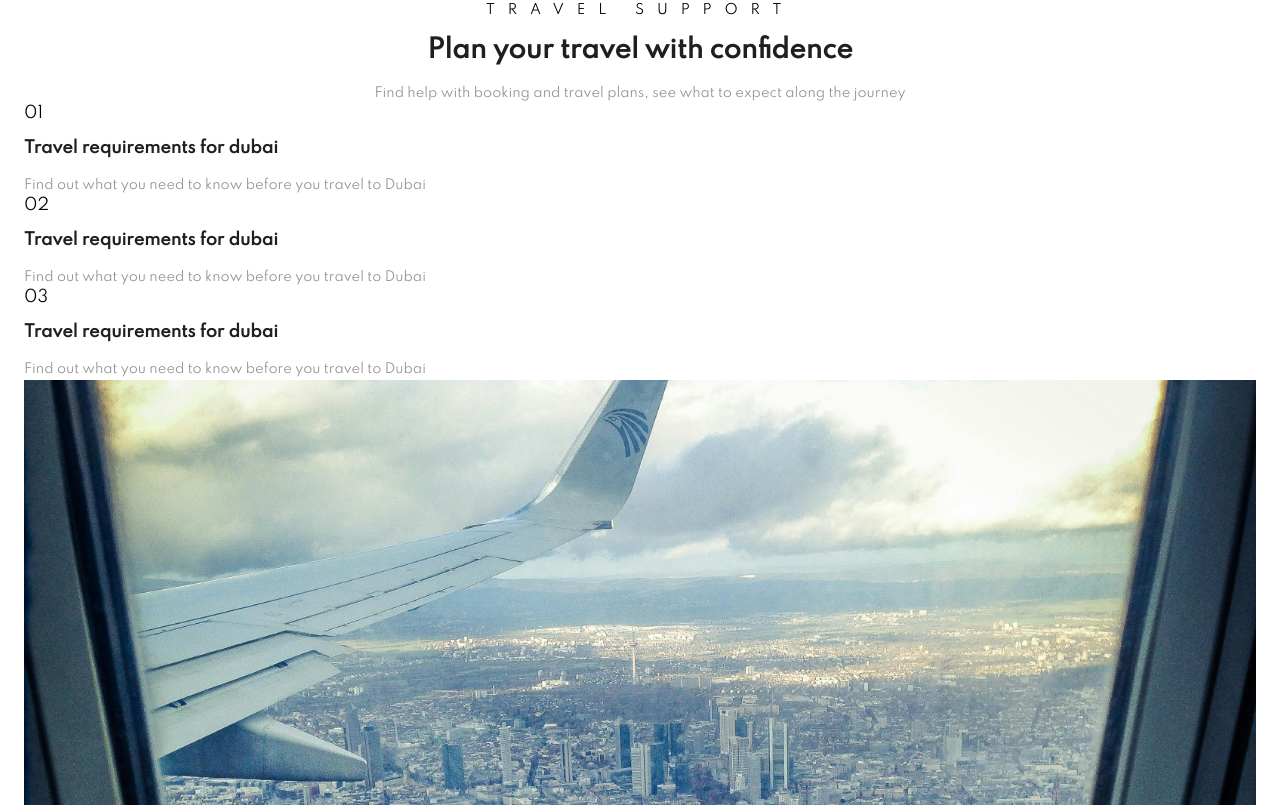
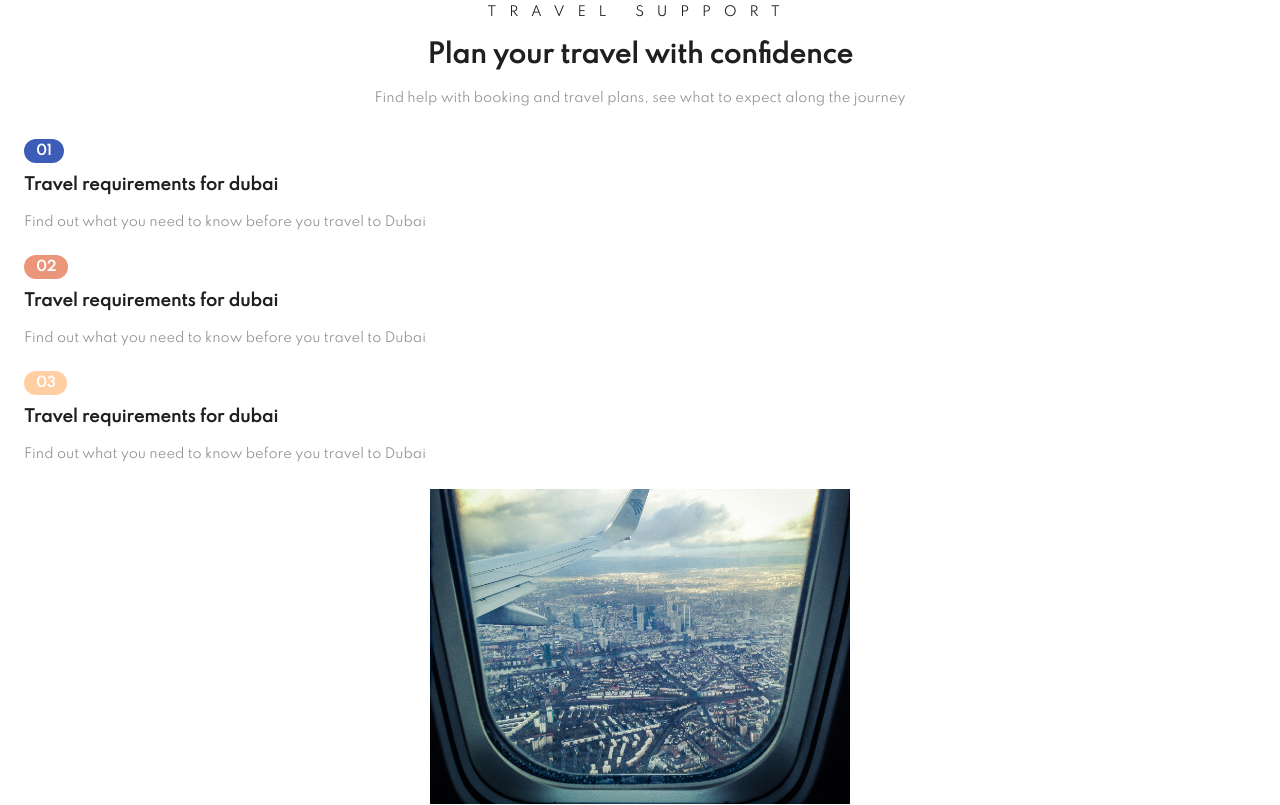
Before and after one commit to tamayo2/Flight-ReactJS, a React (Vite) app: page / in a window 1280 px wide. Shown: the part 1615-2420 px from the top of the page. Built offline with nearby package versions, Linux system fonts and the light colour scheme; a web font is replaced by a local one.

Commit message:
Renovacion estilos

```diff
--- a/src/Components/Support/Support.jsx
+++ b/src/Components/Support/Support.jsx
@@ -22,13 +22,13 @@ const Support = () => {
                         </div>
 
                         <div className="singleInfo">
-                            <span className="number">02</span>
+                            <span className="number colorOne">02</span>
                             <h4>Travel requirements for dubai</h4>
                             <p>Find out what you need to know before you travel to Dubai</p>
                         </div>
 
                         <div className="singleInfo">
-                            <span className="number">03</span>
+                            <span className="number colorTwo">03</span>
                             <h4>Travel requirements for dubai</h4>
                             <p>Find out what you need to know before you travel to Dubai</p>
                         </div>
--- a/src/main.css
+++ b/src/main.css
@@ -313,4 +313,37 @@ h2 {
 .support .sectionContainer .tittlesDiv small {
   letter-spacing: 0.8rem;
   text-transform: uppercase;
+  font-size: 13px;
+  color: var(--blackColor);
+  line-height: 1.5rem;
+}
+.support .sectionContainer .infoDiv {
+  margin-top: 2rem;
+  gap: 1.5rem;
+}
+.support .sectionContainer .infoDiv .textDiv {
+  gap: 1.5rem;
+}
+.support .sectionContainer .infoDiv .textDiv .singleInfo .number {
+  background: var(--PrimaryColor);
+  padding: 5px 12px;
+  width: 40px;
+  border-radius: 3rem;
+  text-align: center;
+  font-size: 13px;
+  font-weight: 700;
+  color: var(--whiteColor);
+}
+.support .sectionContainer .infoDiv .textDiv .singleInfo .colorOne {
+  background: var(--ColorOne);
+}
+.support .sectionContainer .infoDiv .textDiv .singleInfo .colorTwo {
+  background: var(--ColorTwo);
+}
+.support .sectionContainer .infoDiv .imgDiv {
+  margin: auto;
+}
+.support .sectionContainer .infoDiv .imgDiv img {
+  width: 100%;
+  max-width: 420px;
 }/*# sourceMappingURL=main.css.map */
--- a/src/main.scss
+++ b/src/main.scss
@@ -354,6 +354,46 @@ h2{
             small{
                 letter-spacing: .8rem;
                 text-transform: uppercase;
+                font-size: 13px;
+                color: var(--blackColor);
+                line-height: 1.5rem;
+            }
+        }
+
+        .infoDiv{
+            margin-top: 2rem;
+            gap: 1.5rem;
+
+            .textDiv{
+                gap: 1.5rem;
+
+                .singleInfo{
+                    .number{
+                        background: var(--PrimaryColor);
+                        padding: 5px 12px;
+                        width: 40px;
+                        border-radius: 3rem;
+                        text-align: center;
+                        font-size: 13px;
+                        font-weight: 700;
+                        color: var(--whiteColor);
+                    }
+
+                    .colorOne{
+                        background: var(--ColorOne);
+                    }
+                    .colorTwo{
+                        background: var(--ColorTwo);
+                    }
+                }
+            }
+
+            .imgDiv{
+                margin: auto;
+                img{
+                    width: 100%;
+                    max-width: 420px;
+                }
             }
         }
     }
```
Also changed, not shown: 1 other file (tests, documents, lock files or other folders).
